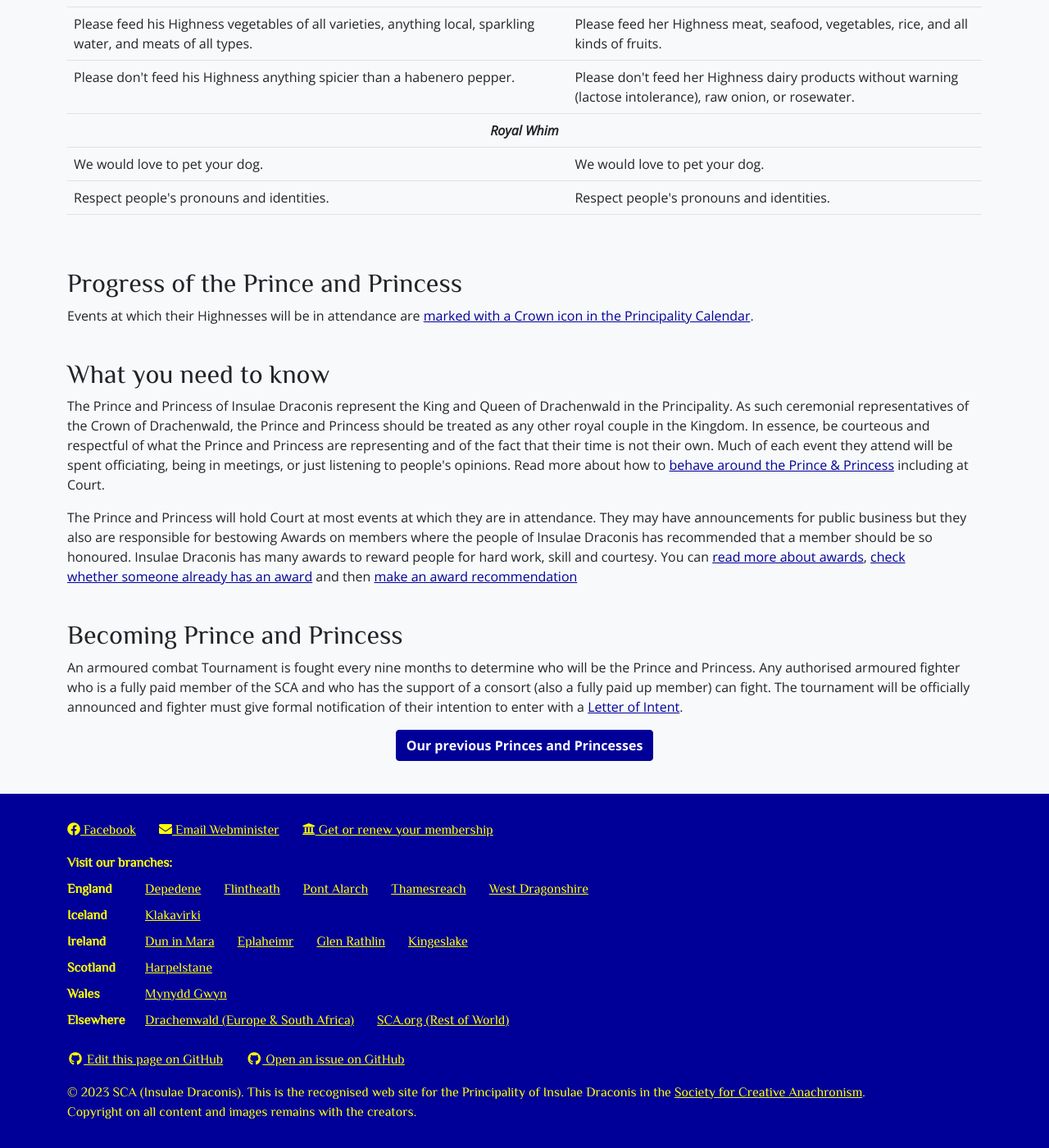
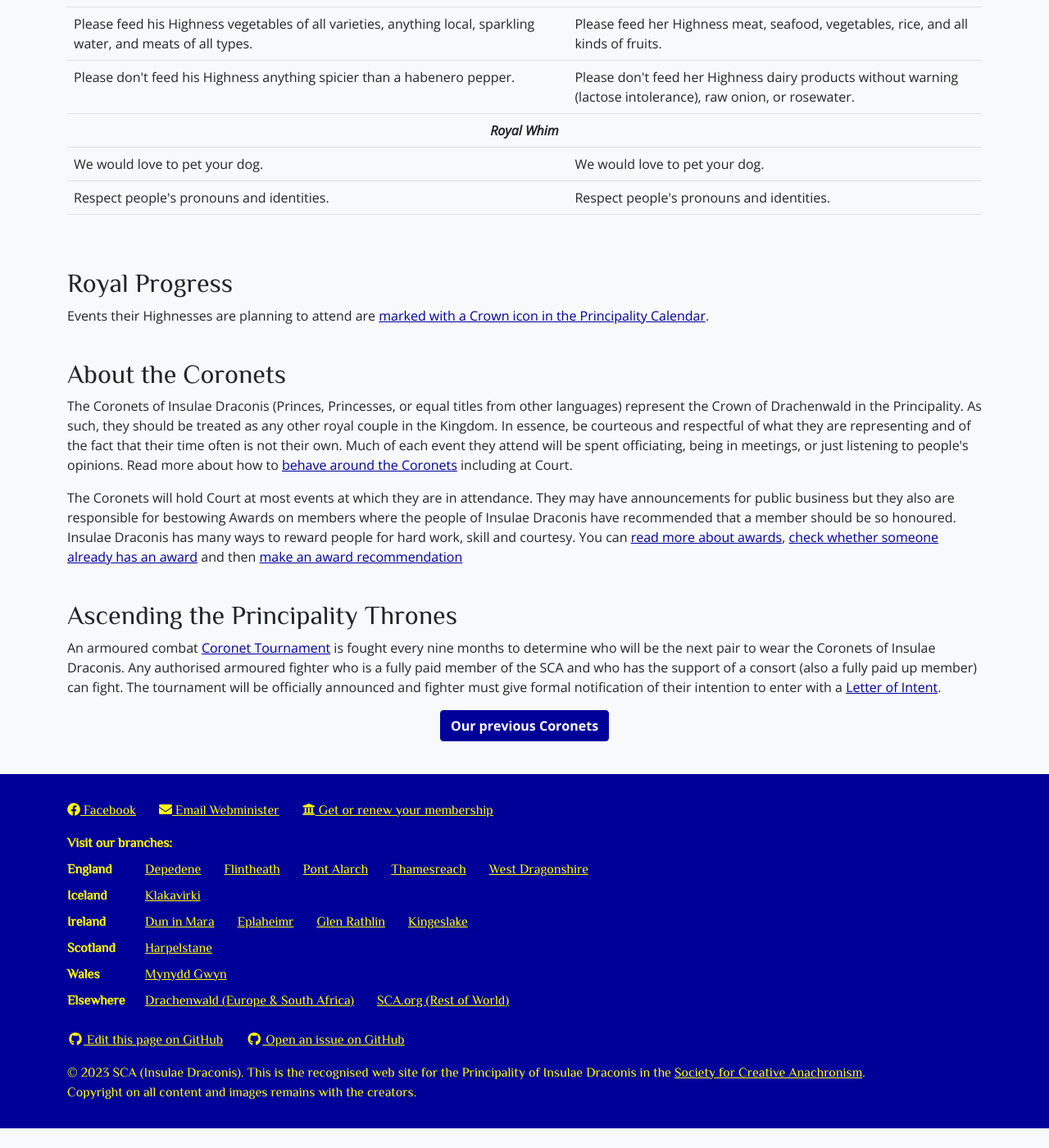
Before and after one commit to drachenwald/insulae-draconis, a Jekyll site: the page built from coronet/index.md, in a window 1280 px wide and 1400 px high, scrolled down 1203 px. Shown: the whole window at 82% size. Built offline with Jekyll 4.4.1, drawn with Linux system fonts in a browser that asks for light colours; comment, search, counter and statistics services are not loaded; after the commit the page ends 2579 px from its top, so only the background shows below that; some of the changed text lies outside the part shown.

Commit message:
Update index.md

```diff
--- a/coronet/index.md
+++ b/coronet/index.md
@@ -1,5 +1,5 @@
 ---
-title: "The Coronet: Prince &amp; Princess of Insulae Draconis"
+title: "The Coronets of Insulae Draconis"
 subtitle: Meet our Prince and Princess
 prevurl:
   - /prince/progress.html
@@ -99,27 +99,27 @@ prevurl:
 <br />
 <div id="mainContent">
 
-  <h2><a name="progress"></a>Progress of the Prince and Princess</h2>
+  <h2><a name="progress"></a>Royal Progress</h2>
 
   <p>
-  Events at which their Highnesses will be in attendance are <a href="{% link events/index.html %}">marked with a Crown icon in the Principality Calendar</a>.
+  Events their Highnesses are planning to attend are <a href="{% link events/index.html %}">marked with a Crown icon in the Principality Calendar</a>.
   </p>
 
   <br />
 
-  <h2>What you need to know</h2>
+  <h2>About the Coronets</h2>
 
-  <p>The Prince and Princess of Insulae Draconis represent the King and Queen of Drachenwald in the Principality. As such ceremonial representatives of the Crown of Drachenwald, the Prince and Princess should be treated as any other royal couple in the Kingdom. In essence, be courteous and respectful of what the Prince and Princess are representing and of the fact that their time is not their own. Much of each event they attend will be spent officiating, being in meetings, or just listening to people's opinions. Read more about how to <a href="{% link coronet/behaviour-around-royal-couple.md %}">behave around the Prince &amp; Princess</a> including at Court.</p>
+  <p>The Coronets of Insulae Draconis (Princes, Princesses, or equal titles from other languages) represent the Crown of Drachenwald in the Principality. As such, they should be treated as any other royal couple in the Kingdom. In essence, be courteous and respectful of what they are representing and of the fact that their time often is not their own. Much of each event they attend will be spent officiating, being in meetings, or just listening to people's opinions. Read more about how to <a href="{% link coronet/behaviour-around-royal-couple.md %}">behave around the Coronets</a> including at Court.</p>
 
-  <p>The Prince and Princess will hold Court at most events at which they are in attendance. They may have announcements for public business but they also are responsible for bestowing Awards on members where the people of Insulae Draconis has recommended that a member should be so honoured. Insulae Draconis has many awards to reward people for hard work, skill and courtesy. You can <a href="{% link activities/heraldry/awards.md %}">read more about awards</a>, <a href="http://op.drachenwald.sca.org/"> check whether someone already has an award</a> and then <a href="{% link coronet/recommend.html %}">make an award recommendation</a></p>
+  <p>The Coronets will hold Court at most events at which they are in attendance. They may have announcements for public business but they also are responsible for bestowing Awards on members where the people of Insulae Draconis have recommended that a member should be so honoured. Insulae Draconis has many ways to reward people for hard work, skill and courtesy. You can <a href="{% link activities/heraldry/awards.md %}">read more about awards</a>, <a href="http://op.drachenwald.sca.org/"> check whether someone already has an award</a> and then <a href="{% link coronet/recommend.html %}">make an award recommendation</a></p>
 
   <br />
 
-  <h2>Becoming Prince and Princess</h2>
+  <h2>Ascending the Principality Thrones</h2>
 
-  <p>An armoured combat Tournament is fought every nine months to determine who will be the Prince and Princess.  Any authorised armoured fighter who is a fully paid member of the SCA and who has the support of a consort (also a fully paid up member) can fight.  The tournament will be officially announced and fighter must give formal notification of their intention to enter with a  <a href="{% link coronet/coronet-tourney.md %}#submit-a-letter-of-intent">Letter of Intent</a>.</p>
+  <p>An armoured combat <a href="https://insulaedraconis.org/coronet/coronet-tourney/">Coronet Tournament</a> is fought every nine months to determine who will be the next pair to wear the Coronets of Insulae Draconis. Any authorised armoured fighter who is a fully paid member of the SCA and who has the support of a consort (also a fully paid up member) can fight. The tournament will be officially announced and fighter must give formal notification of their intention to enter with a  <a href="{% link coronet/coronet-tourney.md %}#submit-a-letter-of-intent">Letter of Intent</a>.</p>
 
-  <p class="text-center"><a class="btn btn-primary" href="{% link coronet/past.md %}">Our previous Princes and Princesses</a></p>
+  <p class="text-center"><a class="btn btn-primary" href="{% link coronet/past.md %}">Our previous Coronets</a></p>
 
 
 </div>
```
